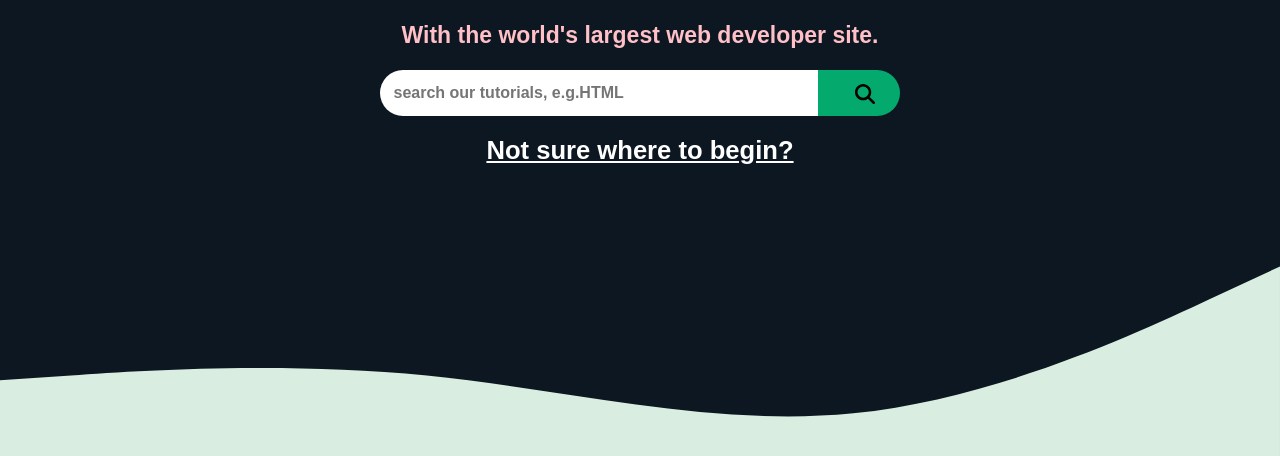
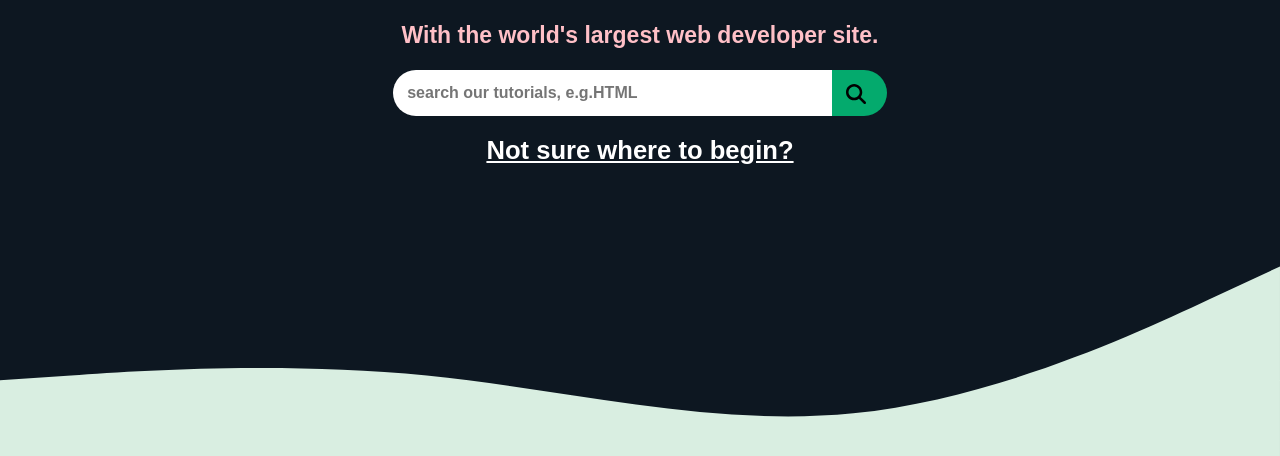
Before and after one commit to wvv999/w3schools_clone, a plain HTML site: page index.html in a window 1280 px wide. Shown: the part 342-798 px from the top of the page. Drawn offline with Linux system fonts and the light colour scheme.

Commit message:
design_botao_resolvido

```diff
--- a/style.css
+++ b/style.css
@@ -223,10 +223,10 @@ html, body{
     border-top-right-radius: 28px;
     border-bottom-right-radius: 28px;
     background: #04AA6D;
-    width: 15%;
+    width: 10%;
     color:transparent;
-    text-align: center;
     position:relative;
+    text-align:left;
 }
 
 .roll_container form input{
```
